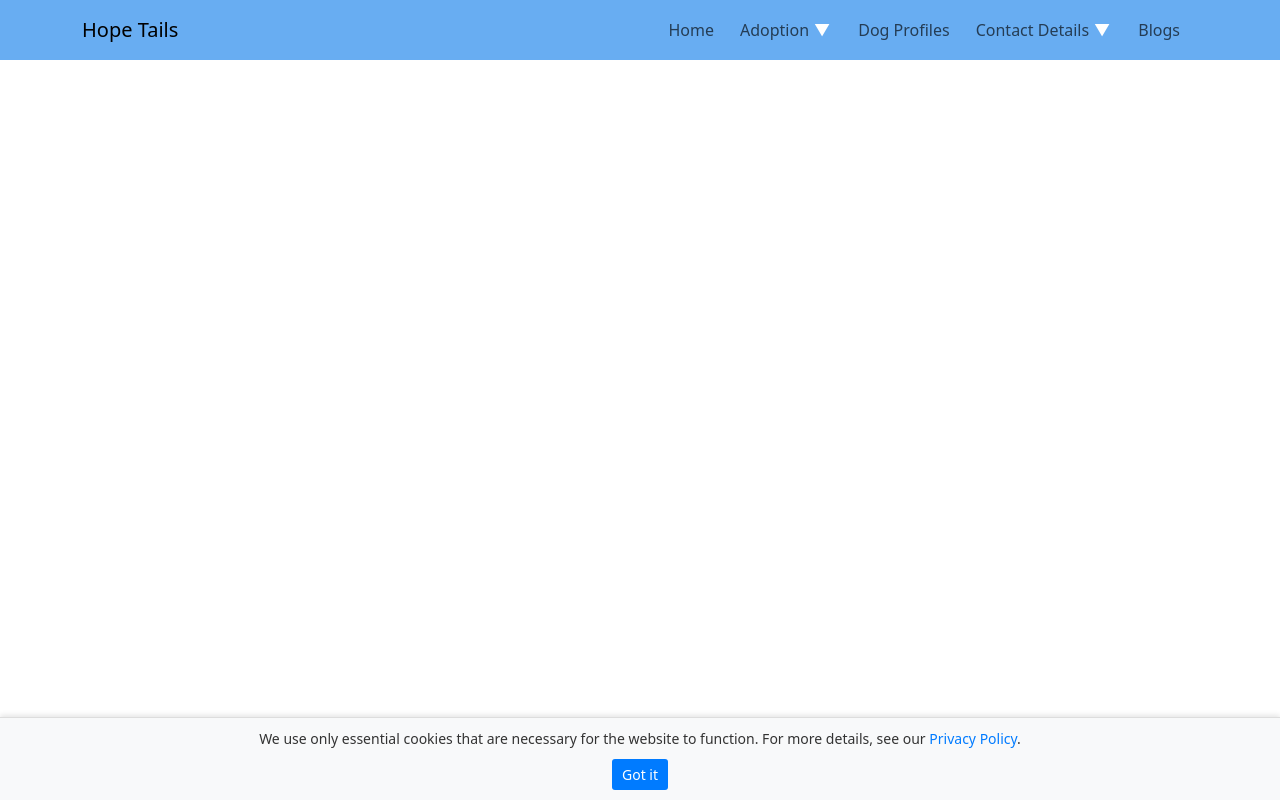
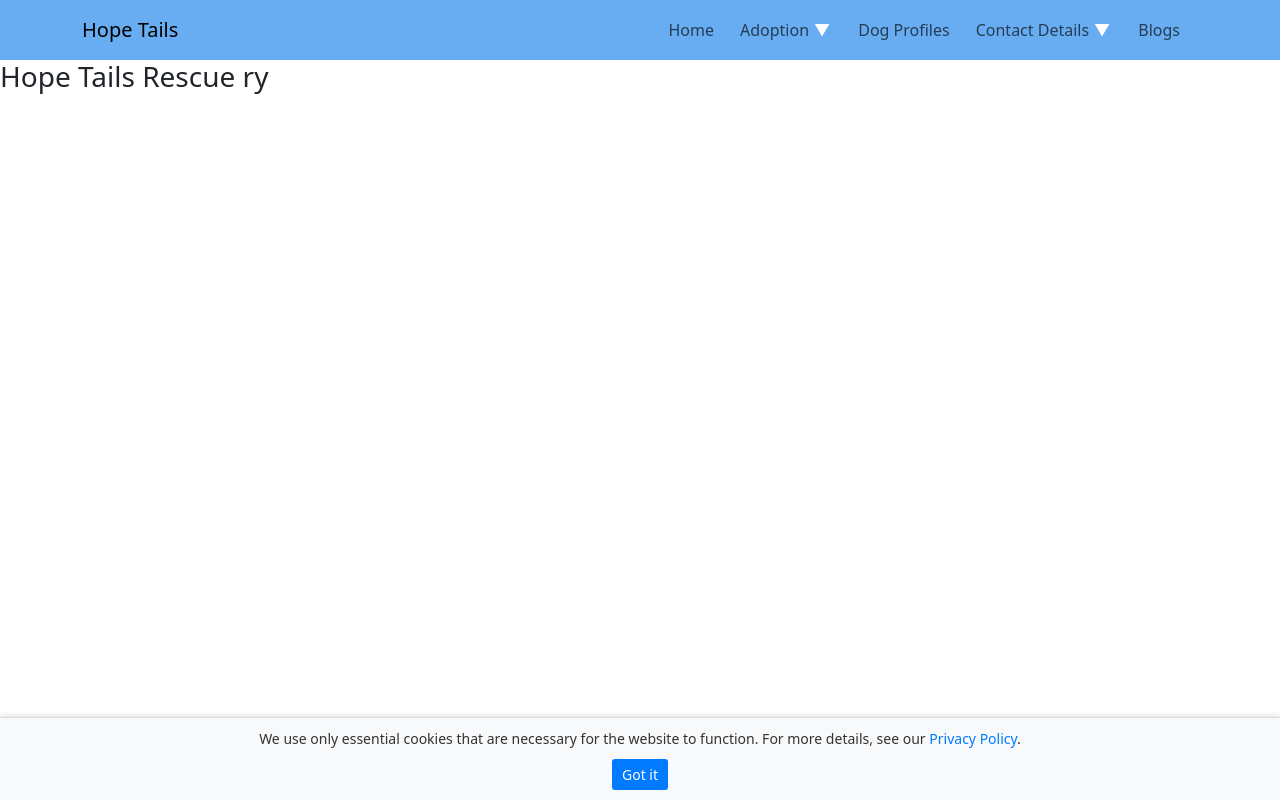
Before and after one commit to kristakorento/animal-rescue-adoption-website, a React (Vite) app: page /adoption in a window 1280 px wide. Built offline with nearby package versions, Linux system fonts and the light colour scheme.

Commit message:
Footer jsx ja css pohjat luotu, implementoitu myös sivuille.

```diff
--- a/src/App.jsx
+++ b/src/App.jsx
@@ -13,6 +13,7 @@ import ContactDetails from './Nettisivujen_Koodit/ContactDetails';
 import Blogs from './Nettisivujen_Koodit/Blogs';
 import Adoption from './Nettisivujen_Koodit/Adoption';
 import NavigationBar from './Nettisivujen_Koodit/NavigationBar';
+import Footer from './Nettisivujen_Koodit/Footer';
 import 'bootstrap/dist/css/bootstrap.min.css';
 import { useEffect, useState } from 'react';
 
@@ -59,6 +60,7 @@ function App() {
         <Route path="/blogs" element={<Blogs />} />
         <Route path="/adoption" element={<Adoption />} />
       </Routes>
+      <Footer />
     </BrowserRouter>
   );
 }
--- /dev/null
+++ b/src/Nettisivujen_Koodit/Footer.jsx
@@ -0,0 +1,13 @@
+import '../Nettisivujen_Tyylit/Footer.css';
+
+const Footer = () => {
+  return (
+    <footer>
+      <div className="footer-content">
+        <h3>Hope Tails Rescue ry</h3>
+      </div>
+    </footer>
+  )
+}
+
+export default Footer
```
Also changed, not shown: src/Nettisivujen_Tyylit/Footer.css (added).
